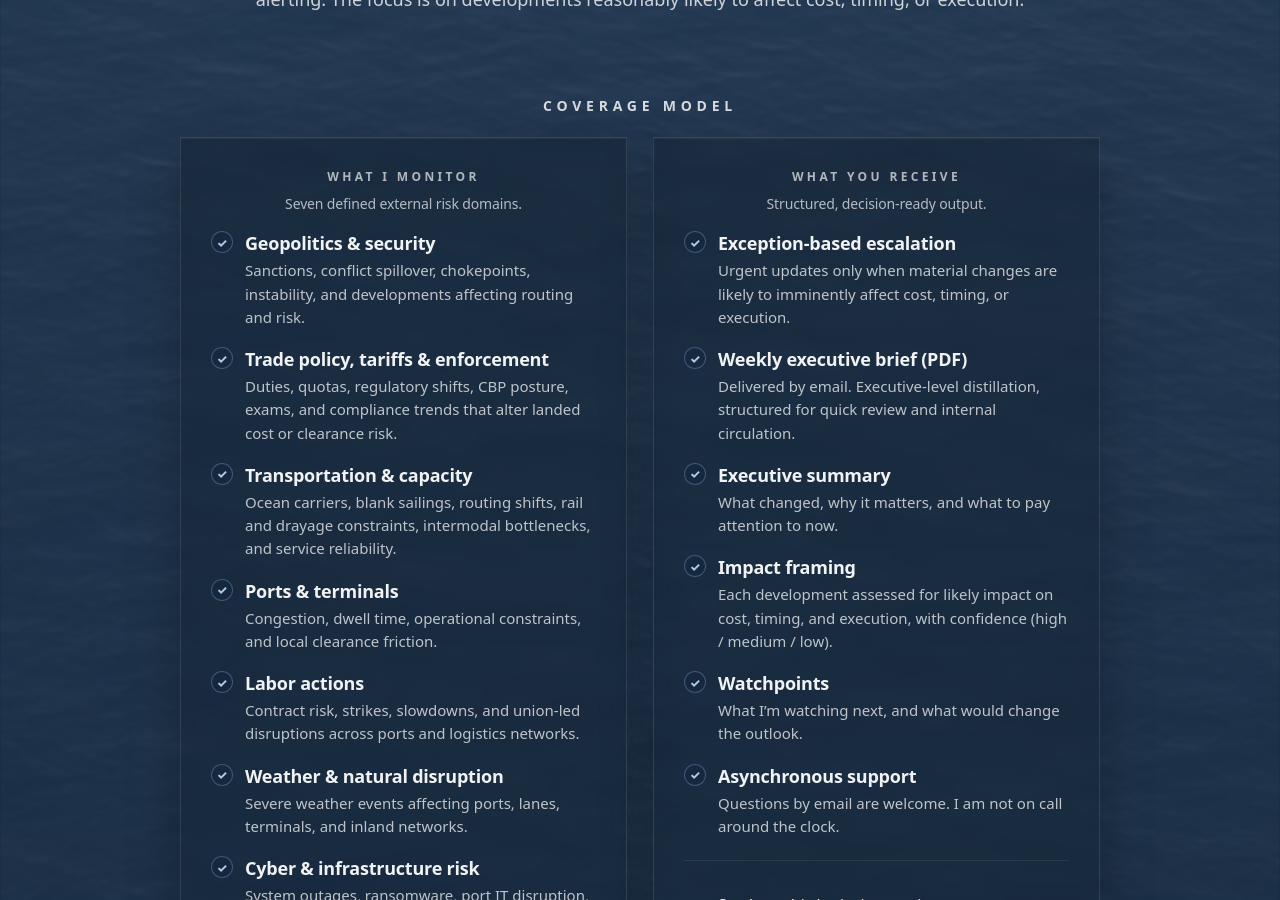
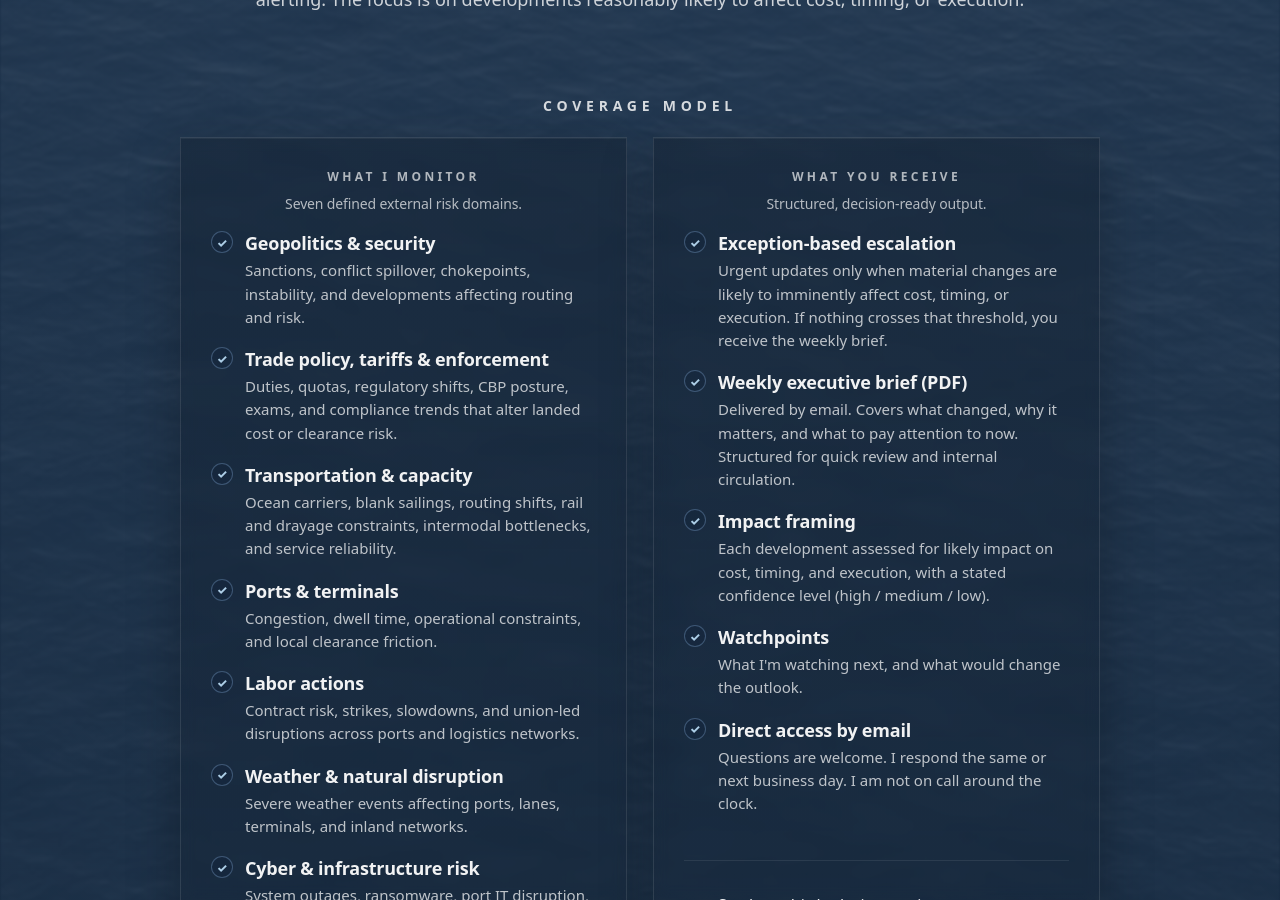
Before and after one commit to importrisk/import-risk-intelligence-site, a Jekyll site: the page built from method.html, in a window 1280 px wide and 900 px high, scrolled down 994 px. Built offline with Jekyll 4.4.1, drawn with Linux system fonts in a browser that asks for light colours.

Commit message:
Update method.html

```diff
--- a/method.html
+++ b/method.html
@@ -220,27 +220,29 @@ css: /method.css?v=100
   <ul class="mp-card-list">
     <li>
       <strong>Exception-based escalation</strong>
-      <span>Urgent updates only when material changes are likely to imminently affect cost, timing, or execution.</span>
+      <span>Urgent updates only when material changes are likely to
+      imminently affect cost, timing, or execution. If nothing crosses
+      that threshold, you receive the weekly brief.</span>
     </li>
     <li>
       <strong>Weekly executive brief (PDF)</strong>
-      <span>Delivered by email. Executive-level distillation, structured for quick review and internal circulation.</span>
-    </li>
-    <li>
-      <strong>Executive summary</strong>
-      <span>What changed, why it matters, and what to pay attention to now.</span>
+      <span>Delivered by email. Covers what changed, why it matters,
+      and what to pay attention to now. Structured for quick review
+      and internal circulation.</span>
     </li>
     <li>
       <strong>Impact framing</strong>
-      <span>Each development assessed for likely impact on cost, timing, and execution, with confidence (high / medium / low).</span>
+      <span>Each development assessed for likely impact on cost, timing,
+      and execution, with a stated confidence level (high / medium / low).</span>
     </li>
     <li>
       <strong>Watchpoints</strong>
-      <span>What I’m watching next, and what would change the outlook.</span>
+      <span>What I'm watching next, and what would change the outlook.</span>
     </li>
     <li>
-      <strong>Asynchronous support</strong>
-      <span>Questions by email are welcome. I am not on call around the clock.</span>
+      <strong>Direct access by email</strong>
+      <span>Questions are welcome. I respond the same or next business
+      day. I am not on call around the clock.</span>
     </li>
   </ul>
 
@@ -251,7 +253,6 @@ css: /method.css?v=100
     </a>
   </div>
 </article>
-
   </div>
 </section>
 
```
Lines whose indentation alone changed are shown as unchanged.
